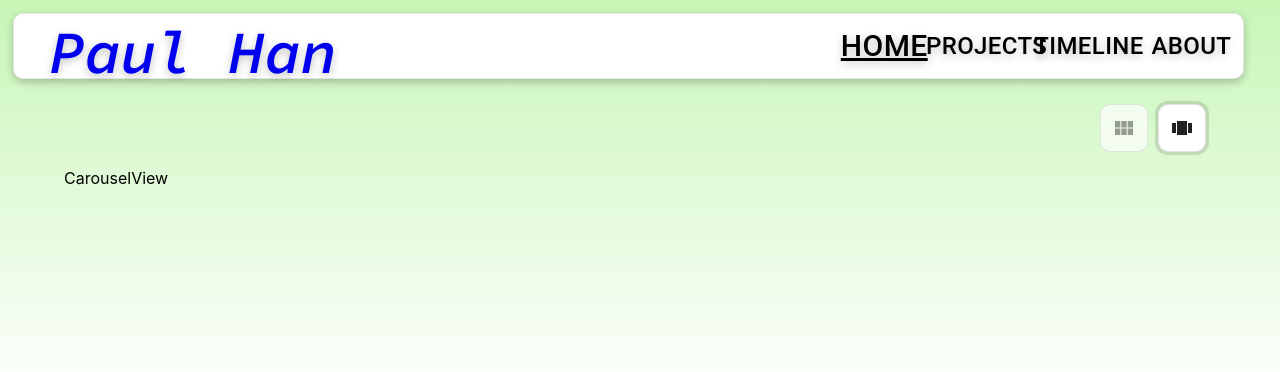
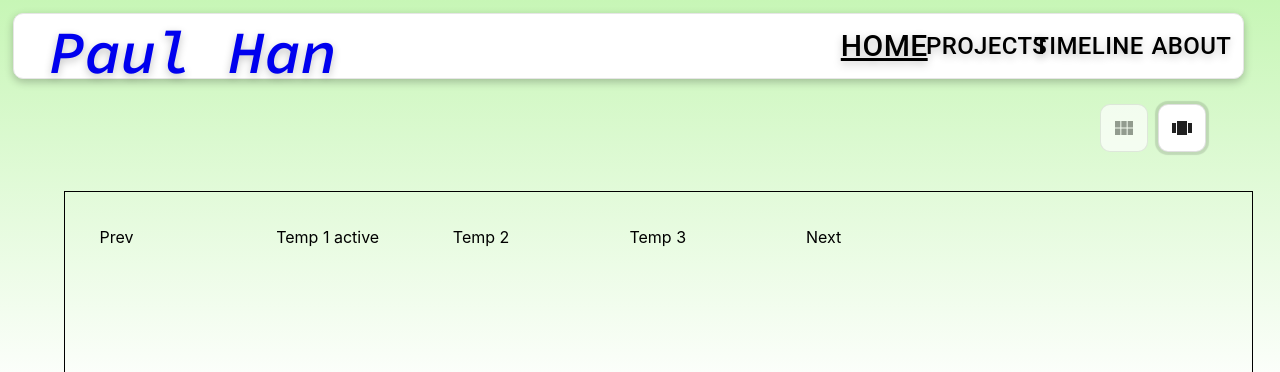
Before and after one commit to PaulHan0527/Portfolio, a React (Create React App) app: page /projects in a window 1280 px wide. Both pictures are taken after a click on the button 1182 px from the left and 128 px from the top of the page. Shown: the top 372 px of the page. Built offline with nearby package versions, Linux system fonts and the light colour scheme.

Commit message:
Started working on the Carousel View

```diff
--- a/src/Components/Contents/Projects/CarouselView.js
+++ b/src/Components/Contents/Projects/CarouselView.js
@@ -1,9 +1,60 @@
+import { useEffect, useState } from "react";
+import CarouselViewitem from "./CarouselViewItem";
+import projectsInfo from "./ProjectObjects";
+
 
 const CarouselView = (props) => {
 
+    const [current, setCurrent] = useState(0);
+    const [previewSet, setPreviewSet] = useState(projectsInfo.slice(0,3))
+
+    const goNext = () => {
+        if(current < projectsInfo.length-1) {
+            setCurrent(current+1);
+        }
+    }
+
+    const goPrev = () => {
+        if(current > 0) {
+            setCurrent(current-1);
+        }
+    }
+
+    useEffect(() => {
+        if(current === 0) {
+            setPreviewSet(projectsInfo.slice(0,3));
+        }
+        else if(current === 1) {
+            setPreviewSet(projectsInfo.slice(0, current+3));
+        }
+        else if(current === projectsInfo.length - 1)  {
+            setPreviewSet(projectsInfo.slice(projectsInfo.length-3, projectsInfo.length));
+        }
+        else if(current === projectsInfo.length - 2) {
+            setPreviewSet(projectsInfo.slice(current-2, current+2));
+        }
+        else {
+            setPreviewSet(projectsInfo.slice(current-2, current+3));
+        }
+    }, [current])
+
+
     return (
-        <div>
-            CarouselView
+        <div className="projects-carouselview-container">
+            <div onClick={goPrev}>Prev</div>
+            {/* Change classname on condition : current === 0
+                and current === projectsInfo.length-1 */}
+            {
+                previewSet.map((element, i) => {
+                    return <CarouselViewitem
+                        name={element.name}
+                        key={i}
+                        active={current === element.index}
+                        // really want to delete this index, figure it out
+                    />
+                })
+            }
+            <div onClick={goNext}>Next</div>
         </div>
     )
 }
--- /dev/null
+++ b/src/Components/Contents/Projects/CarouselViewItem.js
@@ -0,0 +1,12 @@
+
+
+const CarouselViewitem = (props) => {
+
+
+    return (
+        <div>
+            {props.name + (props.active ? " active": "")}
+        </div>
+    )
+}
+export default CarouselViewitem;
--- a/src/Components/Contents/Projects/ProjectObjects.js
+++ b/src/Components/Contents/Projects/ProjectObjects.js
@@ -1,50 +1,60 @@
 const projectsInfo = [
     {
+        index: 0,
         name: "Temp 1",
         githubLink: "templink",
         description: "Description for temp 1"
     },
     {
+        index: 1,
         name: "Temp 2",
         githubLink: "templink",
         description: "Description for temp 1"
     },
     {
+        index: 2,
         name: "Temp 3",
         githubLink: "templink",
         description: "Description for temp 1"
     },
     {
+        index: 3,
         name: "Temp 4",
         githubLink: "templink",
         description: "Description for temp 1"
     },
     {
+        index: 4,
         name: "Temp 5",
         githubLink: "templink",
         description: "Description for temp 1"
     },
     {
+        index: 5,
         name: "Temp 6",
         githubLink: "templink",
         description: "Description for temp 1"
     },
     {
+        index: 6,
         name: "Temp 7",
         githubLink: "templink",
         description: "Description for temp 1"
     },
     {
+        index: 7,
         name: "Temp 8",
         githubLink: "templink",
         description: "Description for temp 1"
     },
     {
+        index: 8,
         name: "Temp 9",
         githubLink: "templink",
         description: "Description for temp 1"
     },
     {
+        index: 9,
         name: "Temp 10",
         githubLink: "templink",
         description: "Description for temp 1"
--- a/src/Components/Contents/contents.css
+++ b/src/Components/Contents/contents.css
@@ -70,9 +70,24 @@
     box-shadow: rgba(0, 0, 0, 0.35) 0px 5px 15px;
 }
 
+.projects-carouselview-container {
+    width: 100%;
+    height: 80%;
+    display: grid;
+    /* Have this on Carousel view as well */
+    margin-top: 2%;
+    grid-template-columns: repeat(6, 12vw);
+    grid-auto-rows: 20vh;
+    column-gap: 2%;
+    row-gap: 5%;
+    padding-top: 3%;
+    padding-left: 3%;
+    /* overflow-y: auto; */
 
-
-
+    border-style: solid;
+    border-width: 1px;
+    border-color: black;
+}
 
 
 
```
Also changed, not shown: 1 other file (tests, documents, lock files or other folders).
